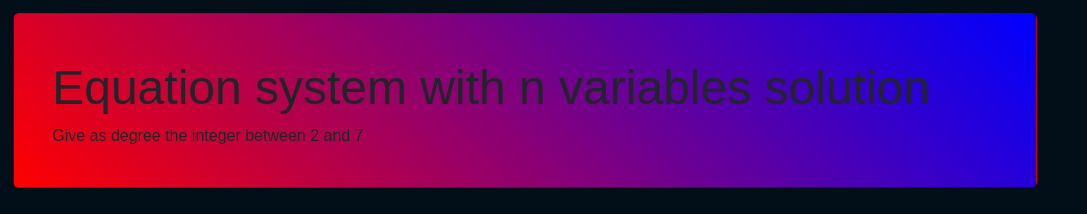
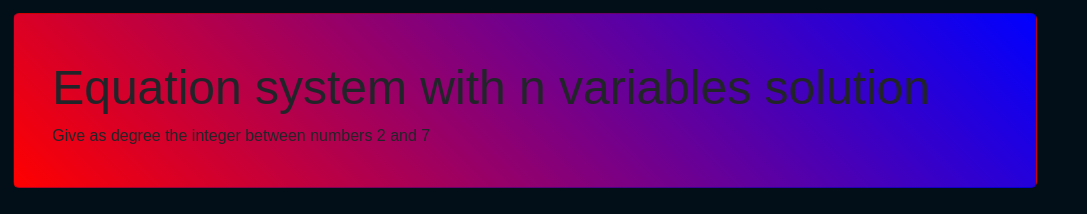
Before and after one commit to maciejmar/equation_solver, an Angular app in the folder calkulator_frontend/: page / in a window 1280 px wide. Shown: the top 214 px of the page, without its empty margins (0-1087 px from the left). Built offline with nearby package versions, Linux system fonts and the light colour scheme.

Commit message:
triggering new dockers

```diff
--- a/calkulator_frontend/src/app/nav/nav.component.html
+++ b/calkulator_frontend/src/app/nav/nav.component.html
@@ -1,3 +1,3 @@
 <div class="card programm-name">Equation system with n variables solution
-    <div class="second-title">Give as degree the integer between 2 and 7  </div>
+    <div class="second-title">Give as degree the integer between numbers 2 and 7  </div>
 </div>
```
